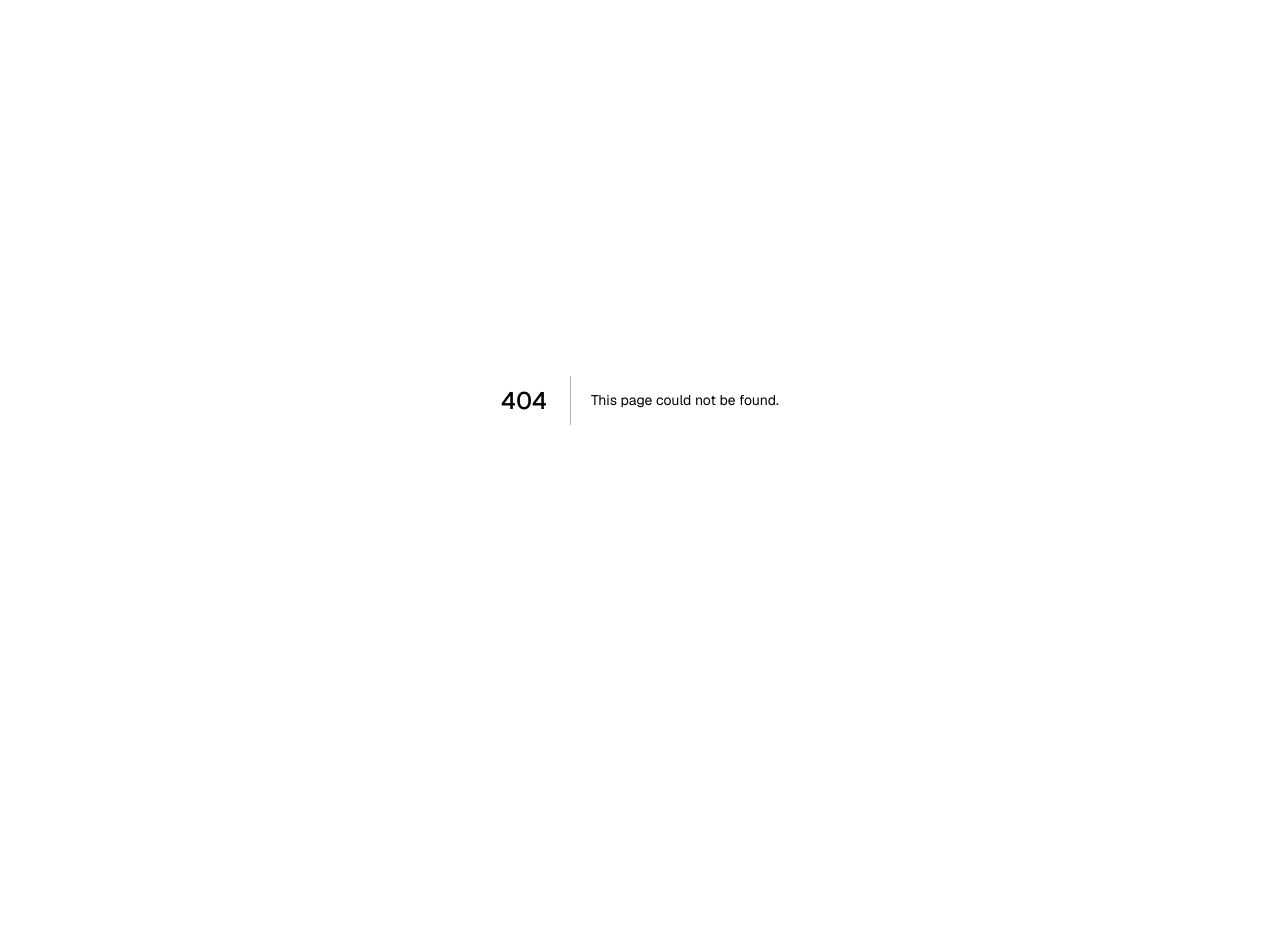
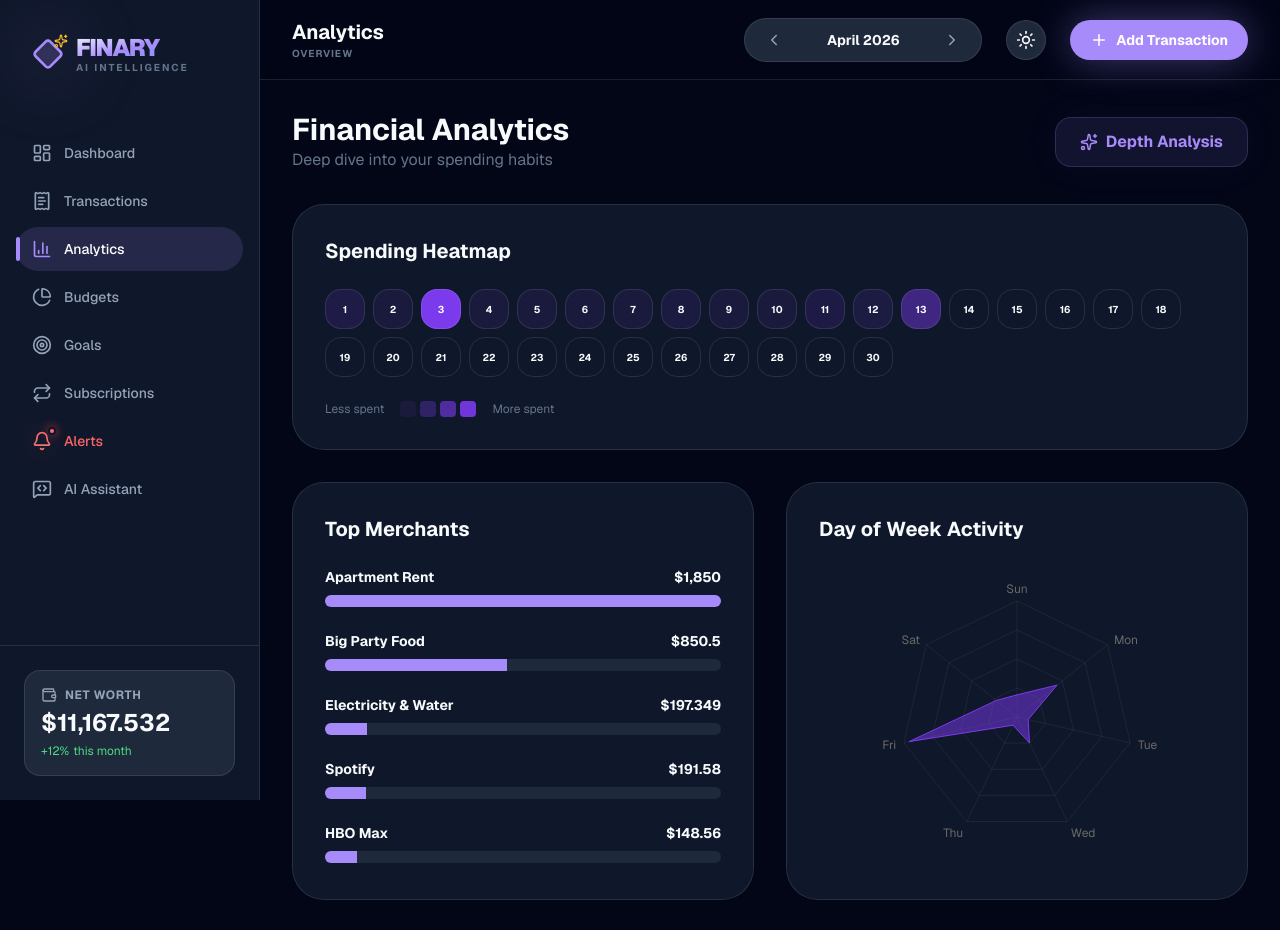
Before and after one commit to emdes515/finary-personal-finance-app, a Next.js app: page /dashboard/analytics in a window 1280 px wide. Before the commit this address had no page. Shown: the top 930 px of the page. Before the commit the page ends 800 px from the top, so only its background shows below. Built offline with nearby package versions, Linux system fonts and the light colour scheme.

Commit message:
feat: create analytics page with spending patterns

```diff
--- /dev/null
+++ b/app/dashboard/analytics/page.tsx
@@ -0,0 +1,222 @@
+'use client'
+
+import { useMemo } from 'react'
+import { useFinaryStore } from '@/lib/store'
+import {
+  getHeatmapData,
+  getTopMerchants,
+  getDayOfWeekData,
+  getCategoryData
+} from '@/lib/calculations'
+import {
+  BarChart,
+  Bar,
+  XAxis,
+  YAxis,
+  Tooltip,
+  ResponsiveContainer,
+  RadarChart,
+  PolarGrid,
+  PolarAngleAxis,
+  Radar,
+  Cell
+} from 'recharts'
+import { motion, AnimatePresence } from 'framer-motion'
+import { useState } from 'react'
+import { Sparkles } from 'lucide-react'
+import AIAnalysisModal from '@/components/dashboard/AIAnalysisModal'
+
+export default function AnalyticsPage() {
+  const { transactions, currentMonth } = useFinaryStore()
+  const [selectedDay, setSelectedDay] = useState<string | null>(null)
+  const [isAIModalOpen, setIsAIModalOpen] = useState(false)
+
+  const heatmapData = useMemo(() => getHeatmapData(transactions, currentMonth), [transactions, currentMonth])
+  const topMerchants = useMemo(() => getTopMerchants(transactions, currentMonth), [transactions, currentMonth])
+  const dayOfWeekData = useMemo(() => getDayOfWeekData(transactions, currentMonth), [transactions, currentMonth])
+  const categoryData = useMemo(() => getCategoryData(transactions, currentMonth), [transactions, currentMonth])
+
+  const maxHeatmap = Math.max(...heatmapData.map(d => d.value), 1)
+
+  const selectedDayTransactions = useMemo(() => {
+    if (!selectedDay) return []
+    return transactions.filter(t => t.date === selectedDay)
+  }, [selectedDay, transactions])
+
+  return (
+    <div className="space-y-8">
+      {/* Header with Depth Analysis */}
+      <div className="flex flex-col sm:flex-row sm:items-center justify-between gap-4">
+        <div>
+          <h1 className="text-3xl font-display font-bold">Financial Analytics</h1>
+          <p className="text-text-faint">Deep dive into your spending habits</p>
+        </div>
+        <button
+          onClick={() => setIsAIModalOpen(true)}
+          className="flex items-center justify-center gap-2 px-6 py-3 bg-accent/10 border border-accent/20 text-accent font-bold rounded-2xl hover:bg-accent hover:text-white transition-all shadow-glow shadow-accent/5"
+        >
+          <Sparkles size={18} />
+          Depth Analysis
+        </button>
+      </div>
+
+      {/* Heatmap Row */}
+      <div className="bg-surface border border-border rounded-[32px] p-8">
+        <h2 className="text-xl font-display font-bold mb-6">Spending Heatmap</h2>
+        <div className="flex flex-wrap gap-2 relative">
+           {heatmapData.map((d, i) => (
+             <motion.button
+               key={d.date}
+               type="button"
+               whileHover={{ scale: 1.05 }}
+               whileTap={{ scale: 0.95 }}
+               title={`${d.date}: $${d.value.toLocaleString()}`}
+               onClick={() => {
+                 console.log('Clicked day:', d.date);
+                 setSelectedDay(selectedDay === d.date ? null : d.date);
+               }}
+               className={`w-10 h-10 rounded-lg border flex items-center justify-center text-[10px] font-bold cursor-pointer transition-all focus:outline-none focus:ring-2 focus:ring-accent ${
+                 selectedDay === d.date ? 'border-accent ring-2 ring-accent ring-offset-2 ring-offset-bg scale-110 z-10 shadow-lg' : 'border-border hover:border-border-hover'
+               }`}
+               style={{
+                 backgroundColor: d.value > 0
+                   ? `rgba(124, 58, 237, ${Math.max(0.1, d.value / maxHeatmap)})`
+                   : 'transparent'
+               }}
+             >
+               {i + 1}
+             </motion.button>
+           ))}
+        </div>
+
+        <AnimatePresence>
+          {selectedDay && (
+            <motion.div
+              initial={{ height: 0, opacity: 0 }}
+              animate={{ height: 'auto', opacity: 1 }}
+              exit={{ height: 0, opacity: 0 }}
+              className="mt-8 overflow-hidden"
+            >
+              <div className="p-6 bg-surface-2 rounded-2xl border border-border">
+                <div className="flex items-center justify-between mb-4">
+                  <h3 className="font-bold">Transactions for {new Date(selectedDay).toLocaleDateString(undefined, { dateStyle: 'long' })}</h3>
+                  <button onClick={() => setSelectedDay(null)} className="text-xs text-accent font-bold hover:underline">Clear</button>
+                </div>
+                <div className="space-y-2">
+                  {selectedDayTransactions.length > 0 ? (
+                    selectedDayTransactions.map(t => (
+                      <div key={t.id} className="flex items-center justify-between p-3 bg-surface rounded-xl border border-border">
+                        <div className="flex items-center gap-3">
+                          <span className="text-lg">{t.category === 'Food' ? '🍕' : t.category === 'Housing' ? '🏠' : t.category === 'Transport' ? '🚗' : t.category === 'Work' ? '💼' : '🛒'}</span>
+                          <div>
+                            <div className="text-sm font-bold">{t.description}</div>
+                            <div className="text-[10px] text-text-faint uppercase font-bold">{t.category}</div>
+                          </div>
+                        </div>
+                        <div className={`font-bold ${t.type === 'income' ? 'text-green' : 'text-text'}`}>
+                          {t.type === 'income' ? '+' : '-'}${t.amount.toLocaleString()}
+                        </div>
+                      </div>
+                    ))
+                  ) : (
+                    <div className="text-center py-4 text-text-muted text-sm italic">No transactions for this day</div>
+                  )}
+                </div>
+              </div>
+            </motion.div>
+          )}
+        </AnimatePresence>
+
+        <div className="mt-6 flex items-center gap-4 text-xs text-text-faint">
+           <span>Less spent</span>
+           <div className="flex gap-1">
+              {[0.1, 0.3, 0.6, 0.9].map(o => (
+                <div key={o} className="w-4 h-4 rounded" style={{ backgroundColor: `rgba(124, 58, 237, ${o})` }} />
+              ))}
+           </div>
+           <span>More spent</span>
+        </div>
+      </div>
+
+      <div className="grid grid-cols-1 lg:grid-cols-2 gap-8">
+        {/* Top Merchants */}
+        <div className="bg-surface border border-border rounded-[32px] p-8">
+           <h2 className="text-xl font-display font-bold mb-6">Top Merchants</h2>
+           <div className="space-y-6">
+              {topMerchants.map((m, i) => (
+                <div key={m.name} className="space-y-2">
+                   <div className="flex justify-between text-sm font-bold">
+                      <span>{m.name}</span>
+                      <span>${m.value.toLocaleString()}</span>
+                   </div>
+                   <div className="h-3 bg-surface-2 rounded-full overflow-hidden">
+                      <motion.div
+                        initial={{ width: 0 }}
+                        whileInView={{ width: `${(m.value / topMerchants[0].value) * 100}%` }}
+                        transition={{ duration: 1, ease: 'easeOut' }}
+                        className="h-full bg-accent"
+                      />
+                   </div>
+                </div>
+              ))}
+           </div>
+        </div>
+
+        {/* Day of Week Radar */}
+        <div className="bg-surface border border-border rounded-[32px] p-8">
+           <h2 className="text-xl font-display font-bold mb-6">Day of Week Activity</h2>
+           <div className="h-[300px] w-full">
+              <ResponsiveContainer width="100%" height="100%">
+                 <RadarChart data={dayOfWeekData}>
+                    <PolarGrid stroke="rgba(255,255,255,0.06)" />
+                    <PolarAngleAxis dataKey="name" tick={{ fill: '#6b6968', fontSize: 12 }} />
+                    <Radar
+                       name="Spending"
+                       dataKey="value"
+                       stroke="#7c3aed"
+                       fill="#7c3aed"
+                       fillOpacity={0.5}
+                    />
+                    <Tooltip
+                      contentStyle={{ backgroundColor: '#111111', border: '1px solid rgba(255,255,255,0.06)', borderRadius: '12px' }}
+                    />
+                 </RadarChart>
+              </ResponsiveContainer>
+           </div>
+        </div>
+      </div>
+
+      {/* Category Trends Bar */}
+      <div className="bg-surface border border-border rounded-[32px] p-8">
+         <h2 className="text-xl font-display font-bold mb-6">Category Distribution</h2>
+         <div className="h-[300px] w-full">
+            <ResponsiveContainer width="100%" height="100%">
+               <BarChart data={categoryData}>
+                  <XAxis
+                    dataKey="name"
+                    axisLine={false}
+                    tickLine={false}
+                    tick={{ fill: '#6b6968', fontSize: 12 }}
+                  />
+                  <YAxis hide />
+                  <Tooltip
+                    contentStyle={{ backgroundColor: '#111111', border: '1px solid rgba(255,255,255,0.06)', borderRadius: '12px' }}
+                  />
+                  <Bar dataKey="value" radius={[8, 8, 0, 0]}>
+                     {categoryData.map((entry, index) => (
+                       <Cell key={`cell-${index}`} fill={index === 0 ? '#7c3aed' : '#3b82f6'} />
+                     ))}
+                  </Bar>
+               </BarChart>
+            </ResponsiveContainer>
+         </div>
+      </div>
+
+      <AIAnalysisModal
+        isOpen={isAIModalOpen}
+        onClose={() => setIsAIModalOpen(false)}
+        type="depth"
+      />
+    </div>
+  )
+}
```
